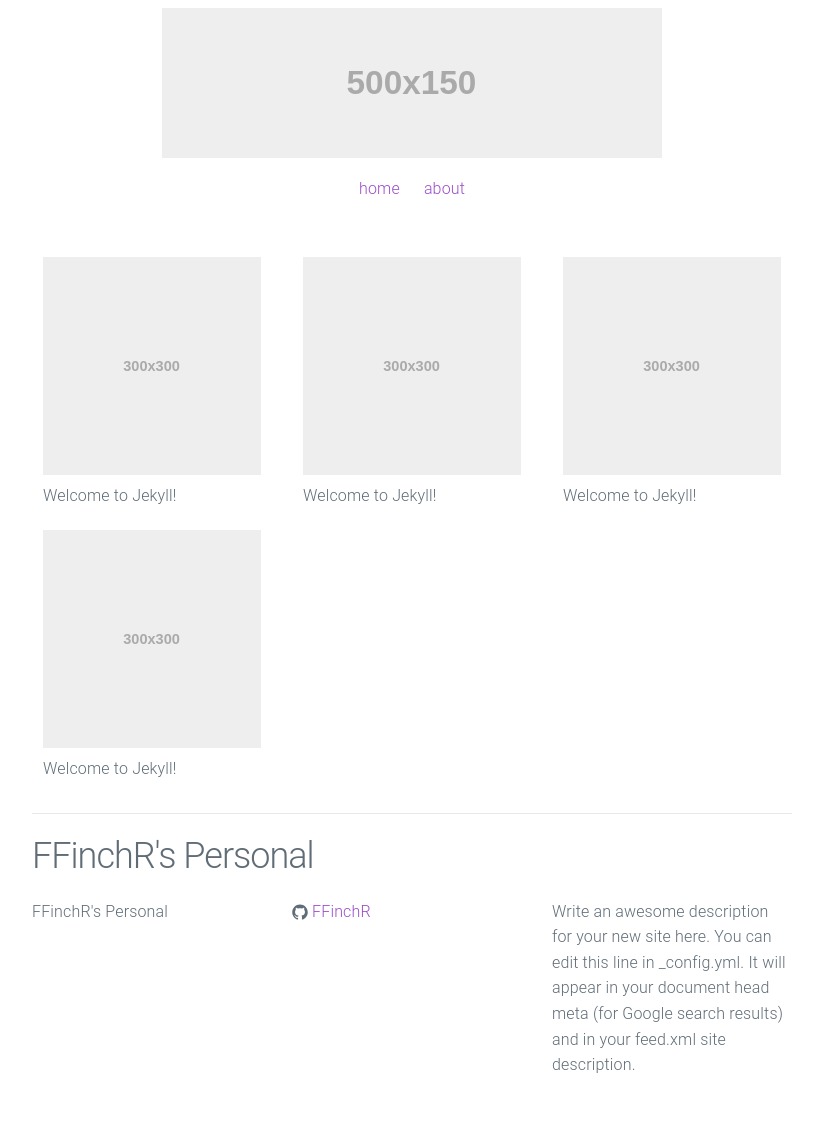
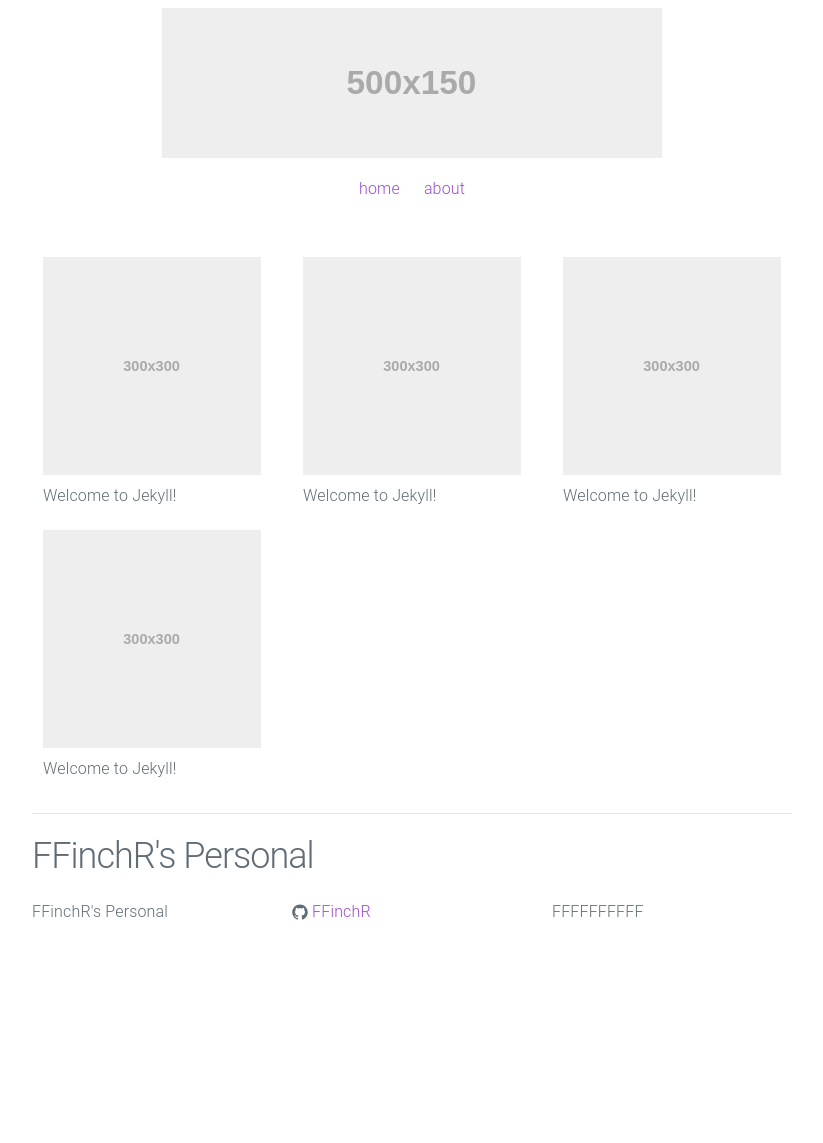
Before and after one commit to FFinchR/FFinchR.github.io, a Jekyll site: the page built from index.html, in a window 1280 px wide. Shown: the whole page, without its empty margins (228-1051 px from the left). Built offline with Jekyll 4.4.1, drawn with Linux system fonts in a browser that asks for light colours; after the commit the page ends 989 px from its top, so only the background shows below that.

Commit message:
Update _config.yml

```diff
--- a/_config.yml
+++ b/_config.yml
@@ -2,9 +2,7 @@
 title: FFinchR's Personal
 email:
 description: > # this means to ignore newlines until "baseurl:"
-  Write an awesome description for your new site here. You can edit this
-  line in _config.yml. It will appear in your document head meta (for
-  Google search results) and in your feed.xml site description.
+  FFFFFFFFFF
 baseurl: "" # the subpath of your site, e.g. /blog
 url: "http://yourdomain.com" # the base hostname & protocol for your site
 twitter_username:
```
